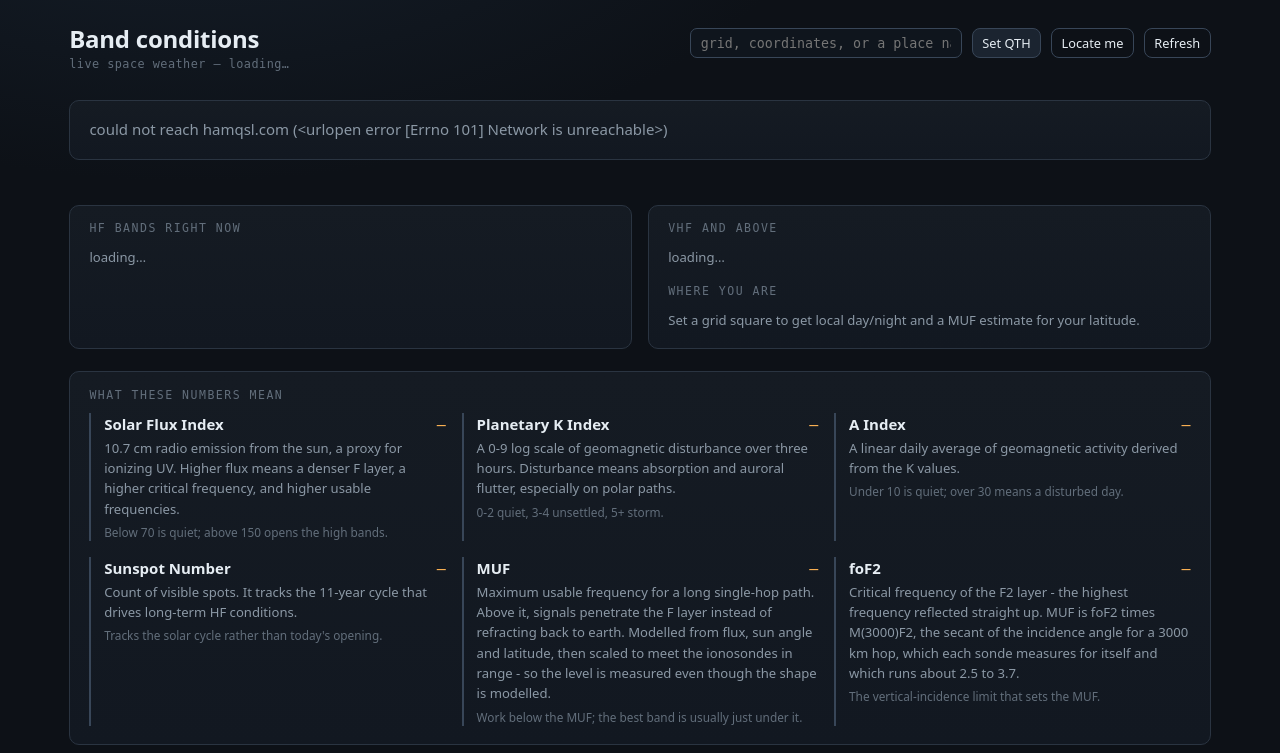
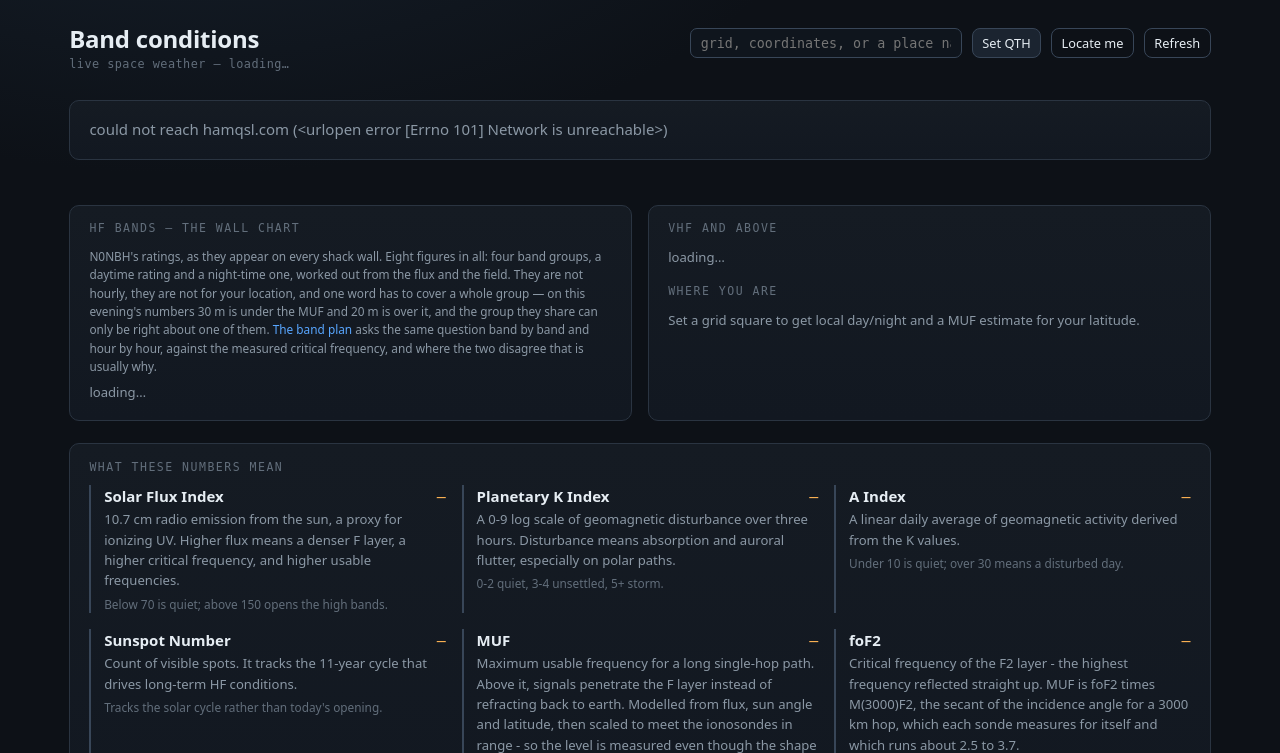
Before and after one commit to skpeterson2000/elmer, a Flask app: page /propagation in a window 1280 px wide. Shown: the part 62-815 px from the top of the page. Run offline with Flask 2, Linux system fonts and the light colour scheme; data comes from the database, SQL or seed files in the repository; data that the repository does not hold is empty; some libraries are stand-ins or nearby versions.

Commit message:
Stop calling the wall chart "right now", because it is not
The panel was headed "HF bands right now" over N0NBH's ratings. Those
are eight figures: four band groups, a day rating and a night one, from
the flux and the field. Three of the four groups carry the same word for
day as for night. There is no hourly figure in the feed at all, and
nothing in it knows where you are.

Calling that "right now" is an overclaim ELMER was making on somebody
else's behalf, and it is exactly what makes the disagreement with the
band plan look like a fault rather than a difference. Tonight the chart
rates 30m-20m Fair, which is true of 30 m and false of 20 m: measured
foF2 is 4.0, the MUF is 11.3, and 20 m is 14. One word cannot be right
about both bands and it went with the one that suits the lower.

So the panel says what it is - the wall chart, and what a wall chart can
and cannot do - and points at the band plan for the hour-by-hour version
against a measured critical frequency. The ratings themselves are
unchanged and still shown: they are what every operator recognises, and
being coarse is not the same as being wrong.

Co-Authored-By: Claude Opus 5 <noreply@anthropic.com>

```diff
--- a/elmer/templates/propagation.html
+++ b/elmer/templates/propagation.html
@@ -28,7 +28,18 @@
 
 <div class="grid cols-2 mt">
   <div class="panel">
-    <div class="panel-title">HF bands right now</div>
+    <div class="panel-title">HF bands &mdash; the wall chart</div>
+    <div class="tiny muted" style="margin-bottom:.4rem">
+      N0NBH's ratings, as they appear on every shack wall. Eight figures in
+      all: four band groups, a daytime rating and a night-time one, worked out
+      from the flux and the field. They are not hourly, they are not for your
+      location, and one word has to cover a whole group &mdash; on this
+      evening's numbers 30 m is under the MUF and 20 m is over it, and the
+      group they share can only be right about one of them.
+      <a href="/bandplan">The band plan</a> asks the same question band by band
+      and hour by hour, against the measured critical frequency, and where the
+      two disagree that is usually why.
+    </div>
     <div id="p-bands" class="muted small">loading&hellip;</div>
   </div>
   <div class="panel">
```
